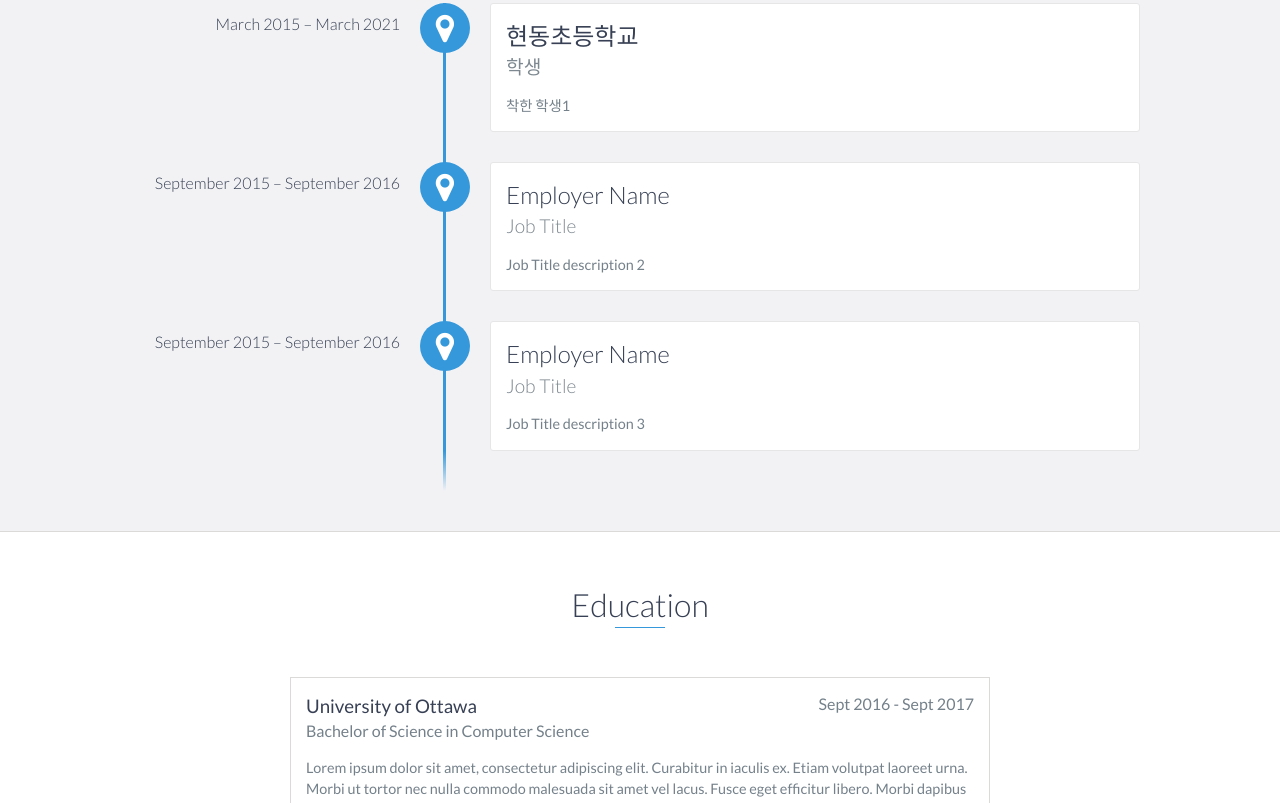
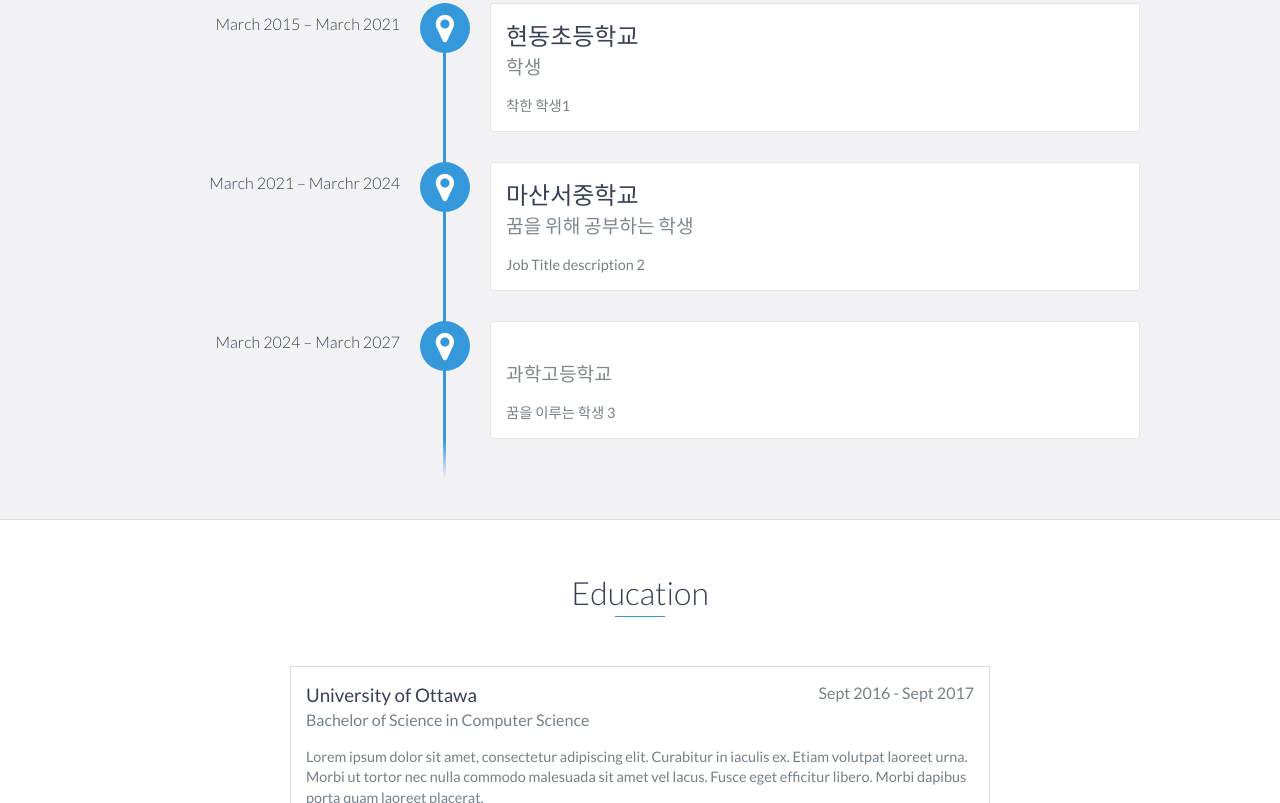
Before and after one commit to Runywoo/Runywoo.github.io, a website: page index.html in a window 1280 px wide. Shown: the part 1218-2021 px from the top of the page. Drawn offline with nearby package versions, Linux system fonts and the light colour scheme.

Commit message:
jdjdjdjdj

```diff
--- a/index.html
+++ b/index.html
@@ -96,19 +96,19 @@
                 </p>
             </div>
 
-            <div data-date="September 2015 – September 2016">
-                <h3>Employer Name</h3>
-                <h4>Job Title</h4>
+            <div data-date="March 2021 – Marchr 2024">
+                <h3>마산서중학교</h3>
+                <h4>꿈을 위해 공부하는 학생</h4>
                 <p>
                     Job Title description 2
                 </p>
             </div>
 
-            <div data-date="September 2015 – September 2016">
-                <h3>Employer Name</h3>
-                <h4>Job Title</h4>
+            <div data-date="March 2024 – March 2027">
+                <h3></h3>
+                <h4>과학고등학교</h4>
                 <p>
-                    Job Title description 3
+                    꿈을 이루는 학생 3
                 </p>
             </div>
         </div>
```
